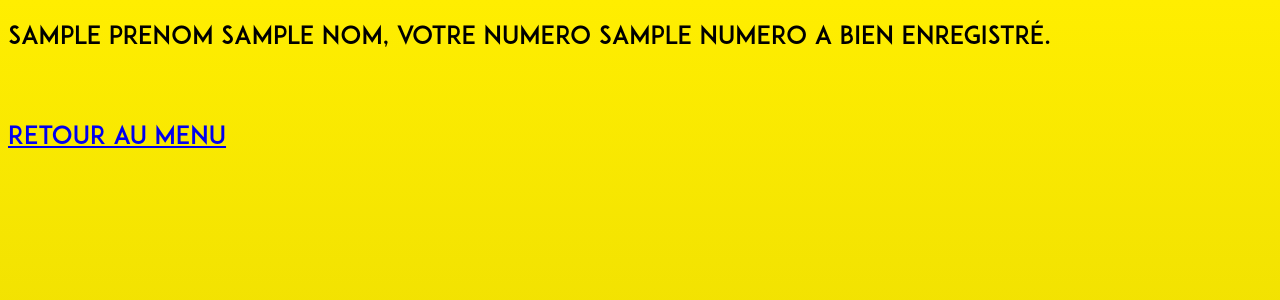
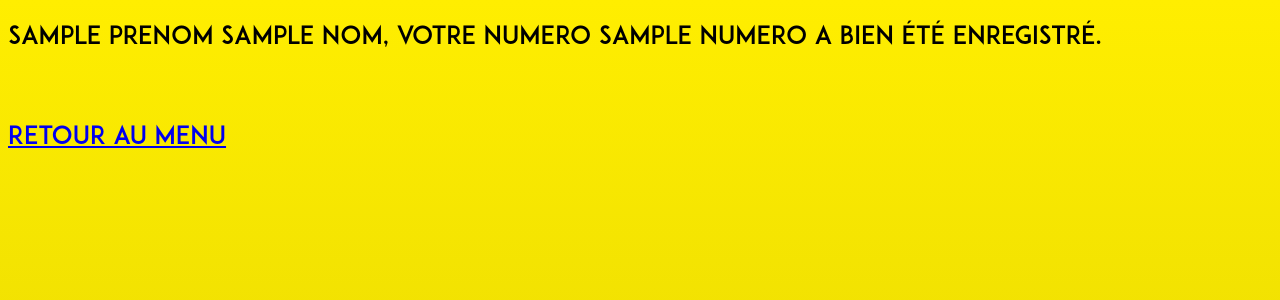
Before and after one commit to Theo5607/Annuaire, a Flask app: template templates/ajout_ok.html in a window 1280 px wide. Shown: the top 300 px of the page. Run offline with Flask 2, Linux system fonts and the light colour scheme; the template is opened without the code that fills it: most values are stand-ins (such as "Sample title", 1, 10 or a date in 2020).

Commit message:
Update ajout_ok.html

```diff
--- a/templates/ajout_ok.html
+++ b/templates/ajout_ok.html
@@ -8,7 +8,7 @@
 </head>
 
 <body>
-  <p>{{prenom}} {{nom}}, votre numero {{numero}} a bien enregistré.</p></br>
+  <p>{{prenom}} {{nom}}, votre numero {{numero}} a bien été enregistré.</p></br>
   <p><a href="http://localhost:5000">Retour au menu</a></p>
 </body>
 
```
